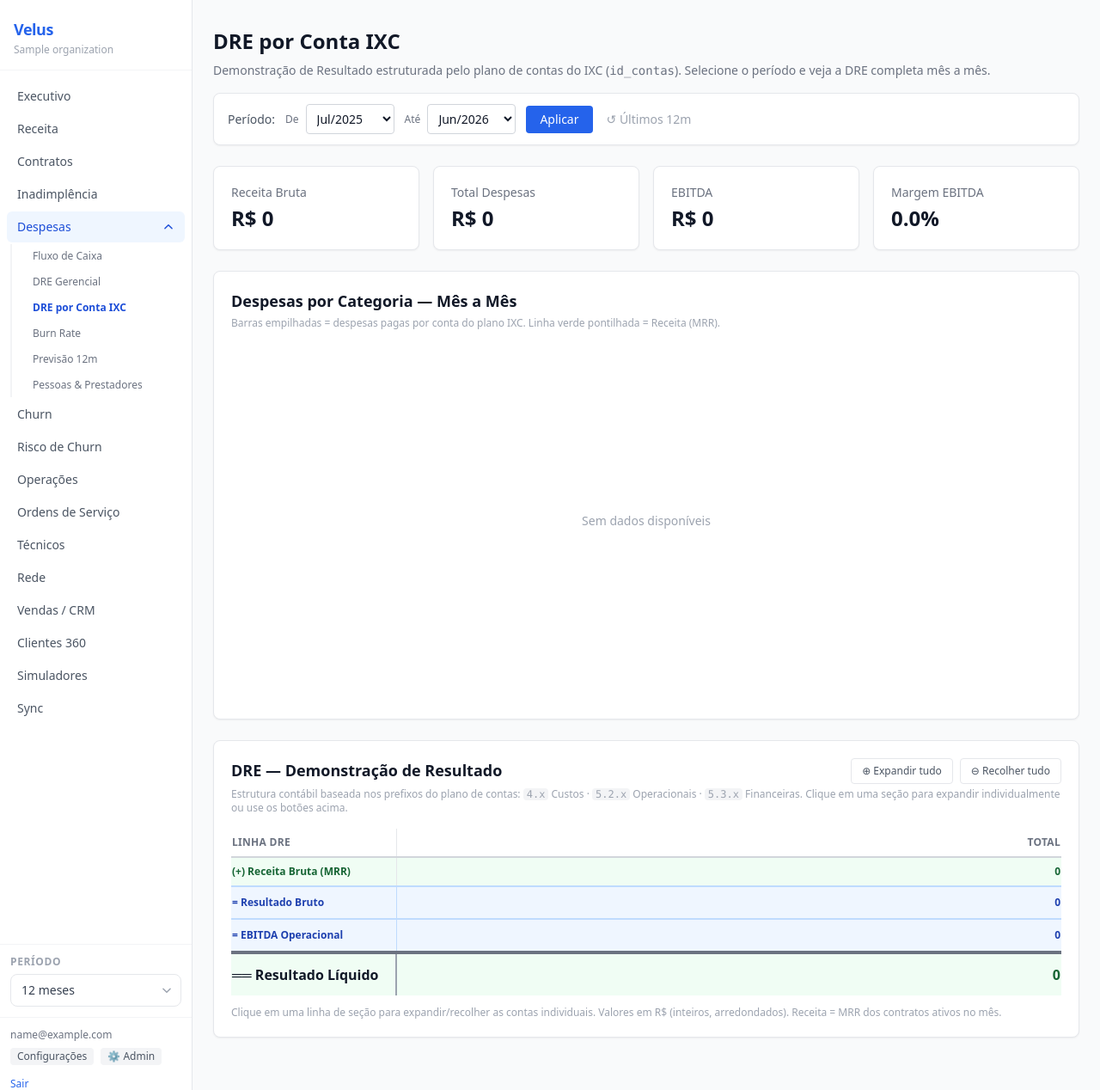
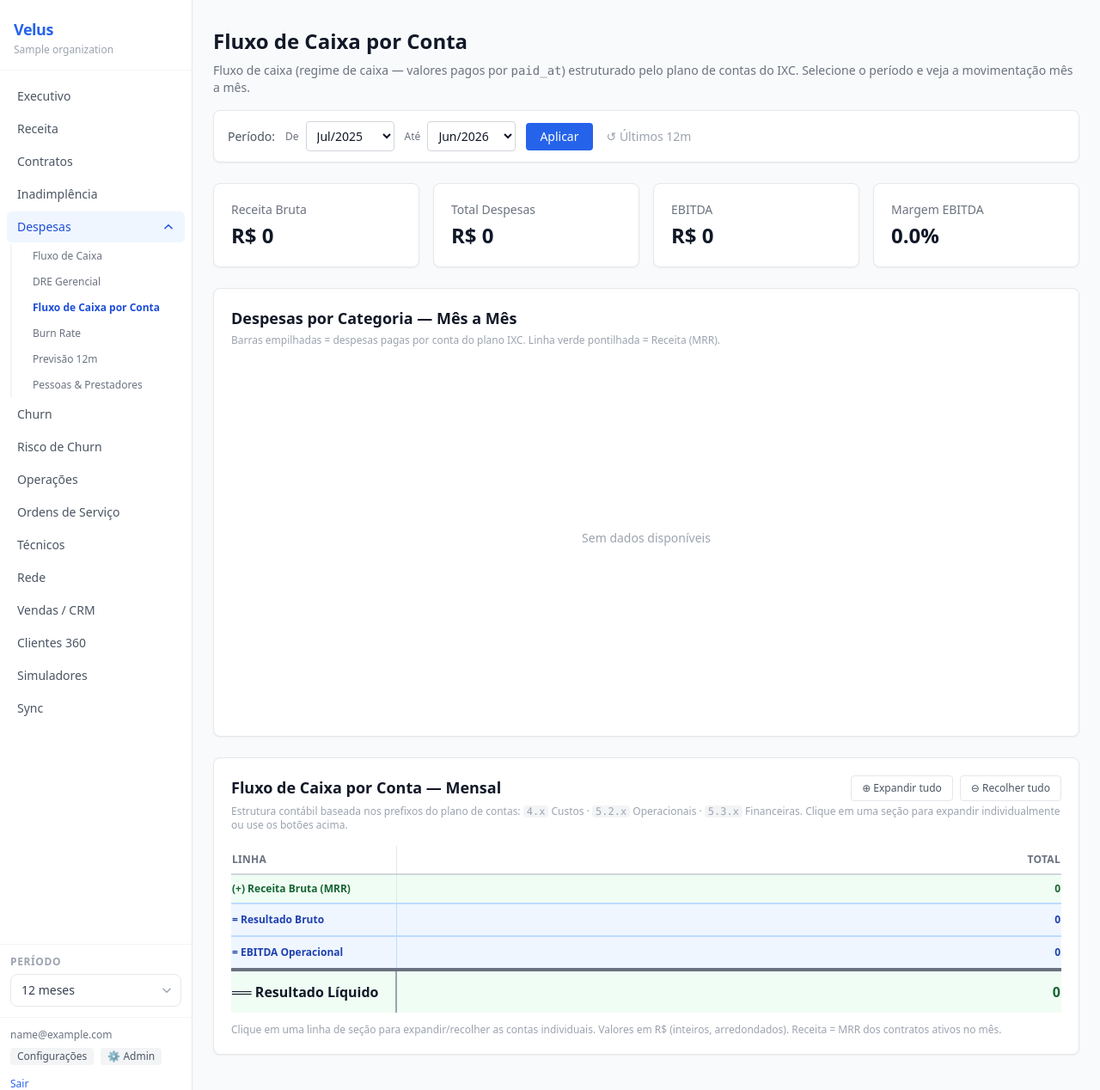
Before and after one commit to PauloPeres/dashboard_velus, a Django app: page /financial/dre-contas/ in a window 1280 px wide. Shown: the top 1268 px of the page at 86% size. Run offline with Django 5.2, Linux system fonts and the light colour scheme; a user stored in the database is signed in; tables that the repository leaves empty hold one stand-in row (values such as "Sample post"); data that the repository does not hold is empty; style sheets or scripts are compiled from the project's sources; parts of the project's set-up code (start-up, migrations or seed data) failed here and were passed over; some libraries are stand-ins or nearby versions.

Commit message:
fix(dashboard): renomear DRE-Contas para Fluxo de Caixa por Conta
A página usa regime de caixa (valores PAID por paid_at), então é um fluxo
de caixa por conta — não uma DRE (competência). Renomeia título, h1,
descrição, cabeçalho da tabela e item de menu para "Fluxo de Caixa por
Conta", eliminando a nomenclatura enganosa.

Corrige também a classificação da conta "Empréstimos e financiamentos"
(cod 5.1.03.0001): o IXC a pendura sob 5.1 (Comerciais), mas são parcelas
de empréstimo/financiamento — agora vão para Despesas Financeiras via
override por cod completo (_DRE_ACCOUNT_OVERRIDES). ~R$228k reclassificados.
Relaciona-se ao diagnóstico de parcelamentos do #39.

Refs #40

Co-Authored-By: Claude Opus 4.6 <noreply@anthropic.com>

```diff
--- a/apps/analytics/application/aggregations.py
+++ b/apps/analytics/application/aggregations.py
@@ -2183,6 +2183,16 @@ _DRE_SECTION_MAP: dict[str, tuple[str, int]] = {
     "1":   ("Movimentações de Ativo",           9),
 }
 
+# Overrides por cod COMPLETO: contas cuja classificação por prefixo no plano
+# IXC não reflete a natureza real do lançamento. Têm prioridade sobre o
+# mapa de prefixos em `_get_dre_section`.
+#   - "5.1.03.0001" Empréstimos e financiamentos: o IXC pendura sob 5.1
+#     (Comerciais), mas são parcelas de empréstimo/financiamento → Financeiras.
+#     (vide #39: parcelamentos dominam o fluxo de caixa programado)
+_DRE_ACCOUNT_OVERRIDES: dict[str, tuple[str, int]] = {
+    "5.1.03.0001": ("Despesas Financeiras", 4),
+}
+
 # Fornecedores que são pessoas físicas ou PJ individuais (não empresas grandes)
 # Mapeados a partir do endpoint `fornecedor` da API IXC.
 # Formato: supplier_external_id → (nome_display, tipo)
@@ -2311,12 +2321,17 @@ def _get_planeja_label(
 def _get_dre_section(cod: str) -> tuple[str, int]:
     """Mapeia cod contábil para (seção DRE, ordem).
 
-    Verifica prefixo de dois segmentos antes de um — ex: "5.2" tem prioridade
-    sobre "5". Usado para montar a estrutura de linhas da DRE.
+    Primeiro consulta overrides por cod completo (`_DRE_ACCOUNT_OVERRIDES`);
+    depois verifica prefixo de dois segmentos antes de um — ex: "5.2" tem
+    prioridade sobre "5". Usado para montar a estrutura de linhas da DRE.
     """
     if not cod:
         return ("Sem Categoria", 99)
-    parts = cod.strip().rstrip(".").split(".")
+    cod_clean = cod.strip().rstrip(".")
+    override = _DRE_ACCOUNT_OVERRIDES.get(cod_clean)
+    if override:
+        return override
+    parts = cod_clean.split(".")
     top = parts[0]
     two_prefix = f"{top}.{parts[1]}" if len(parts) > 1 else ""
     entry = _DRE_SECTION_MAP.get(two_prefix) or _DRE_SECTION_MAP.get(top)
--- a/apps/dashboards/templates/dashboards/_sidebar_despesas.html
+++ b/apps/dashboards/templates/dashboards/_sidebar_despesas.html
@@ -32,7 +32,7 @@
         <a href="{% url 'dashboards:dre_detalhe' %}"
            class="block px-3 py-1.5 rounded-md text-xs
                   {% if u == 'dre_detalhe' %}text-blue-700 font-semibold{% else %}text-gray-500 hover:bg-gray-50 hover:text-gray-900{% endif %}">
-            DRE por Conta IXC
+            Fluxo de Caixa por Conta
         </a>
         <a href="{% url 'dashboards:burn' %}"
            class="block px-3 py-1.5 rounded-md text-xs
--- a/apps/dashboards/templates/dashboards/dre_detalhe.html
+++ b/apps/dashboards/templates/dashboards/dre_detalhe.html
@@ -1,13 +1,13 @@
 {% extends "dashboards/base.html" %}
 {% load humanize %}
 
-{% block title %}DRE por Conta IXC · Velus{% endblock %}
+{% block title %}Fluxo de Caixa por Conta · Velus{% endblock %}
 
 {% block content %}
-<h1 class="text-2xl font-bold mb-2">DRE por Conta IXC</h1>
+<h1 class="text-2xl font-bold mb-2">Fluxo de Caixa por Conta</h1>
 <p class="text-sm text-gray-500 mb-4">
-    Demonstração de Resultado estruturada pelo plano de contas do IXC (<code>id_contas</code>).
-    Selecione o período e veja a DRE completa mês a mês.
+    Fluxo de caixa (regime de caixa — valores pagos por <code>paid_at</code>) estruturado
+    pelo plano de contas do IXC. Selecione o período e veja a movimentação mês a mês.
 </p>
 
 <!-- Seletor de período -->
@@ -58,7 +58,7 @@
 {% if dre_rows %}
 <div class="bg-white rounded-lg shadow-sm border border-gray-200 p-5 mb-6">
     <div class="flex items-start justify-between gap-4 mb-1">
-        <h2 class="text-lg font-semibold">DRE — Demonstração de Resultado</h2>
+        <h2 class="text-lg font-semibold">Fluxo de Caixa por Conta — Mensal</h2>
         <div class="flex items-center gap-2 flex-shrink-0">
             <button
                 id="expand-all-btn"
@@ -83,7 +83,7 @@
         <table class="w-full text-xs border-collapse" style="min-width:600px;">
             <thead>
                 <tr class="border-b-2 border-gray-300 text-gray-500 uppercase tracking-wide">
-                    <th class="text-left py-2 pr-4 w-48 sticky left-0 bg-white">Linha DRE</th>
+                    <th class="text-left py-2 pr-4 w-48 sticky left-0 bg-white">Linha</th>
                     {% for lbl in month_labels %}
                     <th class="text-right py-2 px-2 whitespace-nowrap">{{ lbl }}</th>
                     {% endfor %}
```
